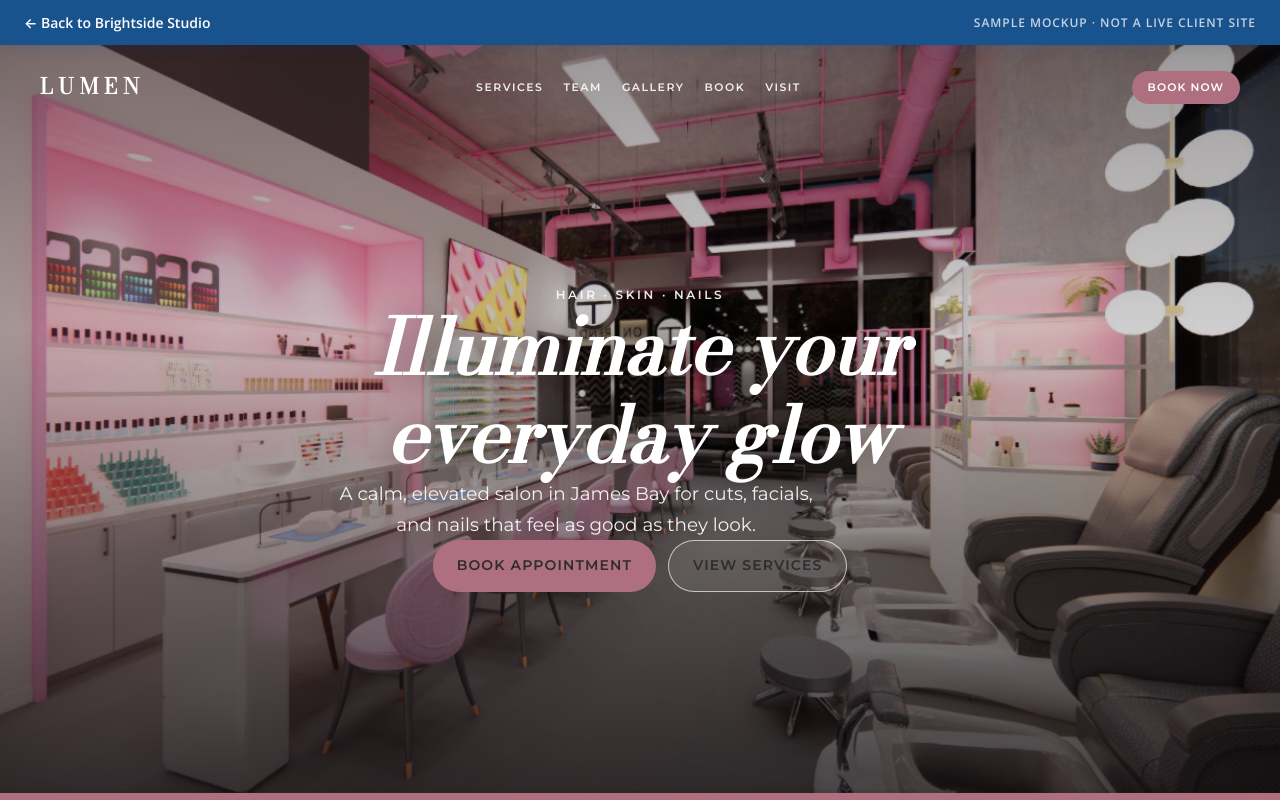
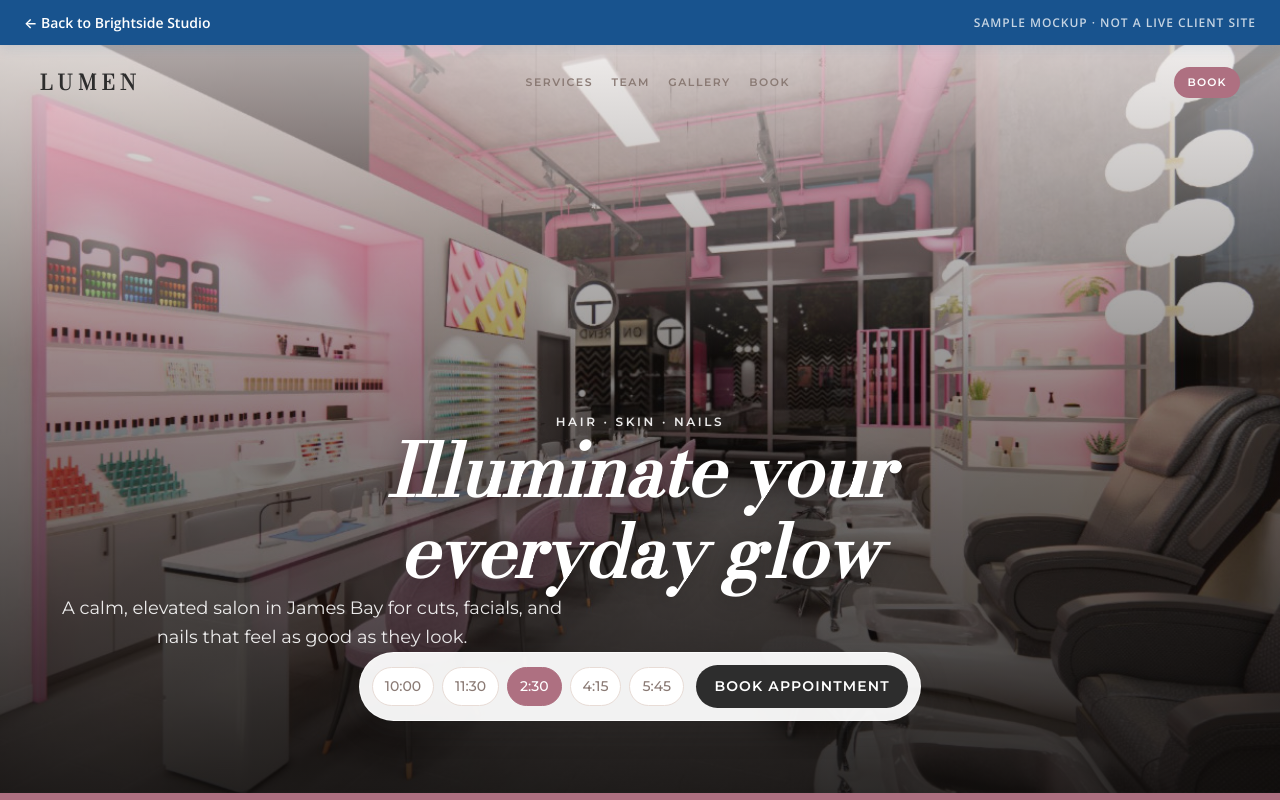
Before and after one commit to Jayadeep-Sayani/brightside-studio, a React (Vite) app: page /mockups/lumen in a window 1280 px wide. Shown: the top 800 px of the page. Built offline with nearby package versions, Linux system fonts and the light colour scheme.

Commit message:
Fix Lumen mockup hero layout, scroll position, and style isolation.
Co-authored-by: Cursor <cursoragent@cursor.com>

```diff
--- a/src/App.jsx
+++ b/src/App.jsx
@@ -1,5 +1,6 @@
 import { BrowserRouter, Routes, Route } from 'react-router-dom'
 import Layout from './components/Layout'
+import ScrollToTop from './components/ScrollToTop'
 import HomePage from './pages/HomePage'
 import AboutPage from './pages/AboutPage'
 import WorkPage from './pages/WorkPage'
@@ -11,6 +12,7 @@ import './components/Layout.css'
 function App() {
   return (
     <BrowserRouter basename={import.meta.env.BASE_URL.replace(/\/$/, '')}>
+      <ScrollToTop />
       <Routes>
         <Route path="mockups/lumen" element={<LumenSalonPage />} />
         <Route element={<Layout />}>
--- a/src/components/PageTransition.jsx
+++ b/src/components/PageTransition.jsx
@@ -1,14 +1,8 @@
-import { useEffect } from 'react'
 import { useLocation } from 'react-router-dom'
 import './PageTransition.css'
 
 function PageTransition({ children }) {
   const location = useLocation()
-
-  useEffect(() => {
-    if (location.pathname === '/' && location.hash) return
-    window.scrollTo(0, 0)
-  }, [location.pathname, location.hash])
 
   return (
     <div key={location.pathname} className="page-transition">
--- a/src/components/mockups/LumenSalonSite.css
+++ b/src/components/mockups/LumenSalonSite.css
@@ -1,32 +1,35 @@
 .lumen-site {
   --lumen-bg: #fdf8f6;
   --lumen-text: #2d2d2d;
-  --lumen-muted: #7a6a66;
+  --lumen-muted: #8a7a74;
   --lumen-primary: #ae7081;
   --lumen-primary-dark: #925a6a;
   --lumen-primary-light: #f5e8ec;
   --lumen-blush: #faf3f5;
   --lumen-font-display: 'Bodoni Moda', 'Didot', serif;
   --lumen-font-body: 'Montserrat', system-ui, sans-serif;
-  --lumen-header-height: 4.5rem;
+  --lumen-header-height: 4.25rem;
   --mockup-chrome-height: 3.25rem;
 
   min-height: 100vh;
   background: var(--lumen-bg);
   font-family: var(--lumen-font-body);
+  font-size: var(--text-base);
+  line-height: var(--leading-normal);
   color: var(--lumen-text);
+  scroll-margin-top: calc(var(--mockup-chrome-height) + var(--lumen-header-height));
 }
 
-/* Block Brightside global heading/link styles from bleeding in */
+/* Isolate from Brightside global element styles */
 .lumen-site :is(h1, h2, h3, h4, h5, h6) {
   font-family: var(--lumen-font-display);
   color: var(--lumen-text);
-  line-height: 1.15;
+  line-height: 1.12;
   font-weight: 600;
   margin: 0;
 }
 
-.lumen-site :is(p, span, li, blockquote, cite) {
+.lumen-site :is(p, span, li, blockquote, cite, figcaption) {
   margin: 0;
 }
 
@@ -35,68 +38,62 @@
   text-decoration: none;
 }
 
-.lumen-site__header {
+.lumen-site button {
+  font-family: var(--lumen-font-body);
+}
+
+.lumen-site__dock {
   position: fixed;
   top: var(--mockup-chrome-height);
   left: 0;
   right: 0;
-  z-index: 15;
+  z-index: 20;
   display: flex;
   align-items: center;
   justify-content: space-between;
   gap: var(--space-4);
   height: var(--lumen-header-height);
   padding: 0 clamp(1rem, 4vw, 2.5rem);
-  color: #fff;
-  background: transparent;
-  border-bottom: 1px solid transparent;
+  background: rgba(253, 248, 246, 0.98);
+  border-bottom: 1px solid rgba(174, 112, 129, 0.2);
+  box-shadow: 0 10px 30px rgba(45, 45, 45, 0.08);
+  backdrop-filter: blur(12px);
+  opacity: 0;
+  pointer-events: none;
+  transform: translateY(-0.35rem);
   transition:
-    background 0.3s ease,
-    border-color 0.3s ease,
-    color 0.3s ease,
-    box-shadow 0.3s ease;
+    opacity 0.25s ease,
+    transform 0.25s ease;
 }
 
-.lumen-site__header--solid {
-  color: var(--lumen-text);
-  background: rgba(253, 248, 246, 0.96);
-  border-bottom-color: rgba(174, 112, 129, 0.2);
-  box-shadow: 0 8px 24px rgba(45, 45, 45, 0.06);
-  backdrop-filter: blur(12px);
+.lumen-site__dock--visible {
+  opacity: 1;
+  pointer-events: auto;
+  transform: translateY(0);
 }
 
 .lumen-site__logo {
   font-family: var(--lumen-font-display);
-  font-size: clamp(1.1rem, 2.5vw, 1.35rem);
+  font-size: clamp(1.05rem, 2.5vw, 1.3rem);
   font-weight: 600;
   letter-spacing: 0.28em;
   flex-shrink: 0;
+  color: var(--lumen-text);
 }
 
 .lumen-site__nav {
   display: flex;
   flex-wrap: wrap;
   justify-content: center;
-  gap: clamp(0.75rem, 2vw, 1.25rem);
+  gap: clamp(0.65rem, 2vw, 1.15rem);
   font-size: 0.68rem;
   font-weight: 600;
   letter-spacing: 0.14em;
   text-transform: uppercase;
-}
-
-.lumen-site__header:not(.lumen-site__header--solid) .lumen-site__nav a {
-  color: rgba(255, 255, 255, 0.9);
-}
-
-.lumen-site__header:not(.lumen-site__header--solid) .lumen-site__nav a:hover {
-  color: #fff;
-}
-
-.lumen-site__header--solid .lumen-site__nav a {
   color: var(--lumen-muted);
 }
 
-.lumen-site__header--solid .lumen-site__nav a:hover {
+.lumen-site__nav a:hover {
   color: var(--lumen-primary);
 }
 
@@ -117,11 +114,14 @@
   background: var(--lumen-primary-dark);
 }
 
+.lumen-site__nav-cta--compact {
+  padding: 0.45rem 0.85rem;
+}
+
 .lumen-site__hero {
   position: relative;
   display: flex;
-  align-items: center;
-  justify-content: center;
+  flex-direction: column;
   min-height: calc(100svh - var(--mockup-chrome-height));
   min-height: calc(100dvh - var(--mockup-chrome-height));
   overflow: hidden;
@@ -136,33 +136,51 @@
   width: 100%;
   height: 100%;
   object-fit: cover;
-  object-position: center 28%;
+  object-position: center 30%;
+  filter: brightness(0.86);
 }
 
 .lumen-site__hero-media::after {
   content: '';
   position: absolute;
   inset: 0;
-  background:
-    linear-gradient(180deg, rgba(20, 14, 16, 0.42) 0%, rgba(20, 14, 16, 0.2) 38%, rgba(12, 8, 10, 0.72) 100%),
-    linear-gradient(90deg, rgba(174, 112, 129, 0.18) 0%, transparent 55%);
+  background: linear-gradient(
+    180deg,
+    rgba(253, 248, 246, 0.62) 0%,
+    rgba(30, 24, 22, 0.35) 42%,
+    rgba(12, 10, 9, 0.82) 100%
+  );
 }
 
-.lumen-site__hero-inner {
+.lumen-site__hero-nav {
   position: relative;
-  z-index: 1;
-  width: 100%;
-  max-width: 72rem;
-  padding:
-    calc(var(--lumen-header-height) + var(--space-8))
-    clamp(1.25rem, 5vw, 3rem)
-    clamp(2.5rem, 8vw, 5rem);
+  z-index: 2;
+  display: flex;
+  align-items: center;
+  justify-content: space-between;
+  gap: var(--space-4);
+  padding: clamp(1rem, 3vw, 1.35rem) clamp(1.25rem, 5vw, 2.5rem);
 }
 
-.lumen-site__hero-content {
-  max-width: 40rem;
-  margin: 0 auto;
+.lumen-site__hero-nav .lumen-site__nav a {
+  color: var(--lumen-muted);
+}
+
+.lumen-site__hero-nav .lumen-site__nav a:hover {
+  color: var(--lumen-text);
+}
+
+.lumen-site__hero-body {
+  position: relative;
+  z-index: 2;
+  margin-top: auto;
+  padding: 0 clamp(1.25rem, 5vw, 2.5rem) clamp(2.5rem, 7vw, 4.5rem);
   text-align: center;
+}
+
+.lumen-site__hero-sentinel {
+  height: 1px;
+  margin-top: -1px;
 }
 
 .lumen-site__eyebrow {
@@ -176,26 +194,65 @@
 
 .lumen-site__headline {
   margin-bottom: var(--space-5);
-  font-size: clamp(2.5rem, 8vw, 4.75rem);
+  font-size: clamp(2.35rem, 8vw, 4.5rem);
   font-style: italic;
   font-weight: 600;
   color: #fff !important;
-  text-shadow: 0 4px 28px rgba(0, 0, 0, 0.35);
+  text-shadow: 0 2px 24px rgba(0, 0, 0, 0.32);
 }
 
 .lumen-site__lead {
-  margin: 0 auto var(--space-7);
-  max-width: 32rem;
-  font-size: clamp(1rem, 2.5vw, 1.15rem);
+  margin: 0 auto var(--space-6);
+  max-width: 34rem;
+  font-size: clamp(0.98rem, 2.4vw, 1.12rem);
   line-height: var(--leading-relaxed);
-  color: rgba(255, 255, 255, 0.92);
+  color: rgba(255, 255, 255, 0.9);
 }
 
-.lumen-site__hero-actions {
+.lumen-site__booking-pill {
+  display: inline-flex;
+  align-items: center;
+  justify-content: center;
+  gap: var(--space-3);
+  flex-wrap: wrap;
+  max-width: 100%;
+  padding: var(--space-3);
+  border-radius: var(--radius-full);
+  background: rgba(255, 255, 255, 0.94);
+  border: 1px solid rgba(255, 255, 255, 0.7);
+  box-shadow: 0 8px 32px rgba(45, 45, 45, 0.16);
+}
+
+.lumen-site__slots {
   display: flex;
   flex-wrap: wrap;
+  gap: var(--space-2);
   justify-content: center;
-  gap: var(--space-3);
+}
+
+.lumen-site__slots--panel {
+  margin-bottom: var(--space-5);
+}
+
+.lumen-site__slot {
+  padding: var(--space-2) var(--space-3);
+  border-radius: var(--radius-full);
+  border: 1px solid #e8dcd6;
+  background: #fff;
+  font-size: var(--text-sm);
+  font-weight: 500;
+  color: var(--lumen-muted);
+}
+
+button.lumen-site__slot {
+  cursor: pointer;
+  font-family: var(--lumen-font-body);
+}
+
+.lumen-site__slot--active {
+  background: var(--lumen-primary);
+  border-color: var(--lumen-primary);
+  color: #fff;
 }
 
 .lumen-site__btn {
@@ -209,10 +266,18 @@
   font-weight: 600;
   letter-spacing: 0.08em;
   text-transform: uppercase;
-  transition:
-    background 0.2s ease,
-    color 0.2s ease,
-    border-color 0.2s ease;
+  transition: background 0.2s ease;
+}
+
+.lumen-site__btn--book {
+  padding: 0.7rem 1.15rem;
+  border-radius: var(--radius-full);
+  background: var(--lumen-text);
+  color: #fff !important;
+}
+
+.lumen-site__btn--book:hover {
+  background: #1a1a1a;
 }
 
 .lumen-site__btn--primary {
@@ -226,18 +291,6 @@
   background: var(--lumen-primary-dark);
 }
 
-.lumen-site__btn--ghost {
-  padding: 0.9rem 1.5rem;
-  border-radius: var(--radius-full);
-  border: 1px solid rgba(255, 255, 255, 0.65);
-  background: rgba(255, 255, 255, 0.08);
-  color: #fff;
-}
-
-.lumen-site__btn--ghost:hover {
-  background: rgba(255, 255, 255, 0.16);
-}
-
 .lumen-site__btn--wide {
   width: 100%;
 }
@@ -245,7 +298,7 @@
 .lumen-site__section-inner {
   max-width: 72rem;
   margin: 0 auto;
-  padding: clamp(3.5rem, 8vw, 5.5rem) clamp(1.25rem, 5vw, 2.5rem);
+  padding: clamp(3.25rem, 7vw, 5rem) clamp(1.25rem, 5vw, 2.5rem);
 }
 
 .lumen-site__section-label {
@@ -259,7 +312,7 @@
 
 .lumen-site__section-title {
   margin-bottom: var(--space-6);
-  font-size: clamp(1.85rem, 4.5vw, 2.85rem);
+  font-size: clamp(1.85rem, 4.5vw, 2.75rem);
   font-weight: 600;
 }
 
@@ -366,11 +419,11 @@
 .lumen-site__service-link {
   font-size: var(--text-sm);
   font-weight: 600;
-  color: var(--lumen-primary);
+  color: var(--lumen-primary) !important;
 }
 
 .lumen-site__service-link:hover {
-  color: var(--lumen-primary-dark);
+  color: var(--lumen-primary-dark) !important;
 }
 
 .lumen-site__team {
@@ -502,31 +555,6 @@
   letter-spacing: 0.1em;
   text-transform: uppercase;
   color: var(--lumen-primary);
-}
-
-.lumen-site__slots {
-  display: flex;
-  flex-wrap: wrap;
-  gap: var(--space-2);
-  margin-bottom: var(--space-5);
-}
-
-.lumen-site__slot {
-  padding: var(--space-2) var(--space-3);
-  border-radius: var(--radius-full);
-  border: 1px solid rgba(174, 112, 129, 0.28);
-  background: #fff;
-  font-family: var(--lumen-font-body);
-  font-size: var(--text-sm);
-  font-weight: 500;
-  color: var(--lumen-muted);
-  cursor: pointer;
-}
-
-.lumen-site__slot--active {
-  background: var(--lumen-primary);
-  border-color: var(--lumen-primary);
-  color: #fff;
 }
 
 .lumen-site__testimonials {
@@ -720,18 +748,20 @@
     grid-template-columns: 1fr;
   }
 
-  .lumen-site__header {
+  .lumen-site__hero-nav,
+  .lumen-site__dock {
     justify-content: space-between;
   }
 }
 
-@media (max-width: 520px) {
-  .lumen-site__hero-actions {
-    flex-direction: column;
+@media (max-width: 560px) {
+  .lumen-site__booking-pill {
     width: 100%;
+    border-radius: var(--radius-lg);
+    padding: var(--space-4);
   }
 
-  .lumen-site__hero-actions .lumen-site__btn {
+  .lumen-site__btn--book {
     width: 100%;
   }
 
--- a/src/components/mockups/LumenSalonSite.jsx
+++ b/src/components/mockups/LumenSalonSite.jsx
@@ -1,4 +1,4 @@
-import { useEffect, useState } from 'react'
+import { useEffect, useRef, useState } from 'react'
 import './LumenSalonSite.css'
 import { assetUrl } from '../../utils/paths'
 
@@ -62,31 +62,46 @@ const hours = [
   { day: 'Sunday – Monday', time: 'Closed' },
 ]
 
+const navLinks = [
+  { href: '#services', label: 'Services' },
+  { href: '#team', label: 'Team' },
+  { href: '#gallery', label: 'Gallery' },
+  { href: '#book', label: 'Book' },
+  { href: '#visit', label: 'Visit' },
+]
+
 function LumenSalonSite() {
-  const [headerSolid, setHeaderSolid] = useState(false)
+  const heroEndRef = useRef(null)
+  const [dockVisible, setDockVisible] = useState(false)
 
   useEffect(() => {
-    const onScroll = () => {
-      setHeaderSolid(window.scrollY > 64)
-    }
+    window.scrollTo({ top: 0, left: 0, behavior: 'instant' })
 
-    onScroll()
-    window.addEventListener('scroll', onScroll, { passive: true })
-    return () => window.removeEventListener('scroll', onScroll)
+    const sentinel = heroEndRef.current
+    if (!sentinel) return undefined
+
+    const observer = new IntersectionObserver(
+      ([entry]) => setDockVisible(!entry.isIntersecting),
+      { threshold: 0 },
+    )
+
+    observer.observe(sentinel)
+    return () => observer.disconnect()
   }, [])
 
   return (
     <div className="lumen-site">
       <header
-        className={`lumen-site__header${headerSolid ? ' lumen-site__header--solid' : ''}`}
+        className={`lumen-site__dock${dockVisible ? ' lumen-site__dock--visible' : ''}`}
+        aria-hidden={!dockVisible}
       >
         <span className="lumen-site__logo">LUMEN</span>
         <nav className="lumen-site__nav" aria-label="Lumen Salon">
-          <a href="#services">Services</a>
-          <a href="#team">Team</a>
-          <a href="#gallery">Gallery</a>
-          <a href="#book">Book</a>
-          <a href="#visit">Visit</a>
+          {navLinks.map((link) => (
+            <a key={link.href} href={link.href}>
+              {link.label}
+            </a>
+          ))}
         </nav>
         <a href="#book" className="lumen-site__nav-cta">
           Book now
@@ -97,8 +112,22 @@ function LumenSalonSite() {
         <div className="lumen-site__hero-media" aria-hidden="true">
           <img src={assetUrl('/NailSalon.jpeg')} alt="" draggable={false} />
         </div>
-        <div className="lumen-site__hero-inner">
-          <div className="lumen-site__hero-content">
+
+        <header className="lumen-site__hero-nav">
+          <span className="lumen-site__logo">LUMEN</span>
+          <nav className="lumen-site__nav" aria-label="Lumen Salon hero">
+            {navLinks.slice(0, 4).map((link) => (
+              <a key={link.href} href={link.href}>
+                {link.label}
+              </a>
+            ))}
+          </nav>
+          <a href="#book" className="lumen-site__nav-cta lumen-site__nav-cta--compact">
+            Book
+          </a>
+        </header>
+
+        <div className="lumen-site__hero-body">
           <p className="lumen-site__eyebrow">Hair · Skin · Nails</p>
           <h1 className="lumen-site__headline">
             Illuminate your
@@ -106,20 +135,32 @@ function LumenSalonSite() {
             everyday glow
           </h1>
           <p className="lumen-site__lead">
-              A calm, elevated salon in James Bay for cuts, facials, and nails that
-              feel as good as they look.
+            A calm, elevated salon in James Bay for cuts, facials, and nails that feel
+            as good as they look.
           </p>
-            <div className="lumen-site__hero-actions">
-              <a href="#book" className="lumen-site__btn lumen-site__btn--primary">
+          <div className="lumen-site__booking-pill">
+            <div className="lumen-site__slots" aria-label="Available times today">
+              {timeSlots.map((slot) => (
+                <span
+                  key={slot}
+                  className={
+                    slot === '2:30'
+                      ? 'lumen-site__slot lumen-site__slot--active'
+                      : 'lumen-site__slot'
+                  }
+                >
+                  {slot}
+                </span>
+              ))}
+            </div>
+            <a href="#book" className="lumen-site__btn lumen-site__btn--book">
               Book appointment
-              </a>
-              <a href="#services" className="lumen-site__btn lumen-site__btn--ghost">
-                View services
             </a>
           </div>
         </div>
-        </div>
       </section>
+
+      <div ref={heroEndRef} className="lumen-site__hero-sentinel" aria-hidden="true" />
 
       <section className="lumen-site__promo" aria-label="New client offer">
         <div className="lumen-site__section-inner lumen-site__promo-inner">
@@ -210,12 +251,11 @@ function LumenSalonSite() {
           </div>
           <div className="lumen-site__book-panel">
             <p className="lumen-site__book-date">Tuesday, June 24</p>
-            <div className="lumen-site__slots" role="list" aria-label="Available times">
+            <div className="lumen-site__slots lumen-site__slots--panel" aria-label="Available times">
               {timeSlots.map((slot) => (
                 <button
                   key={slot}
                   type="button"
-                  role="listitem"
                   className={
                     slot === '2:30'
                       ? 'lumen-site__slot lumen-site__slot--active'
@@ -282,10 +322,11 @@ function LumenSalonSite() {
             <p>Open Tue–Sat · 9am–6pm</p>
           </div>
           <div className="lumen-site__footer-links">
-            <a href="#services">Services</a>
-            <a href="#team">Team</a>
-            <a href="#book">Book</a>
-            <a href="#visit">Visit</a>
+            {navLinks.map((link) => (
+              <a key={link.href} href={link.href}>
+                {link.label}
+              </a>
+            ))}
           </div>
         </div>
       </footer>
--- a/src/pages/mockups/LumenSalonPage.css
+++ b/src/pages/mockups/LumenSalonPage.css
@@ -3,6 +3,7 @@
 
   min-height: 100vh;
   background: #fdf8f6;
+  scroll-padding-top: 0;
 }
 
 .mockup-demo__chrome {
--- a/src/pages/mockups/LumenSalonPage.jsx
+++ b/src/pages/mockups/LumenSalonPage.jsx
@@ -1,3 +1,4 @@
+import { useEffect } from 'react'
 import LumenSalonSite from '../../components/mockups/LumenSalonSite'
 import { usePageNavigate } from '../../hooks/usePageNavigate'
 import { routeHref } from '../../utils/paths'
@@ -5,6 +6,11 @@ import './LumenSalonPage.css'
 
 function LumenSalonPage() {
   const pageNavigate = usePageNavigate()
+
+  useEffect(() => {
+    window.scrollTo({ top: 0, left: 0, behavior: 'instant' })
+    requestAnimationFrame(() => window.scrollTo(0, 0))
+  }, [])
 
   return (
     <div className="mockup-demo">
```
Also changed, not shown: src/components/ScrollToTop.jsx (added, +17 -0 lines). Lines whose indentation alone changed are shown as unchanged.
